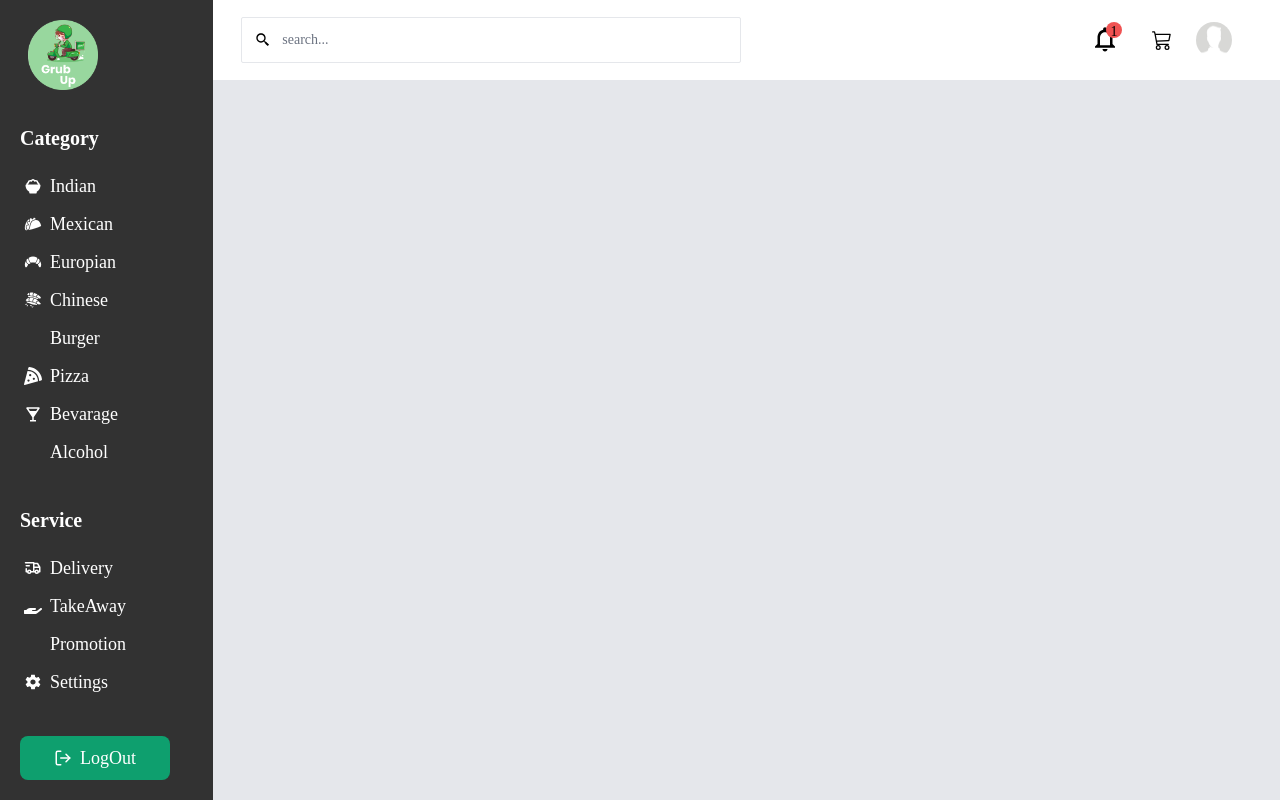
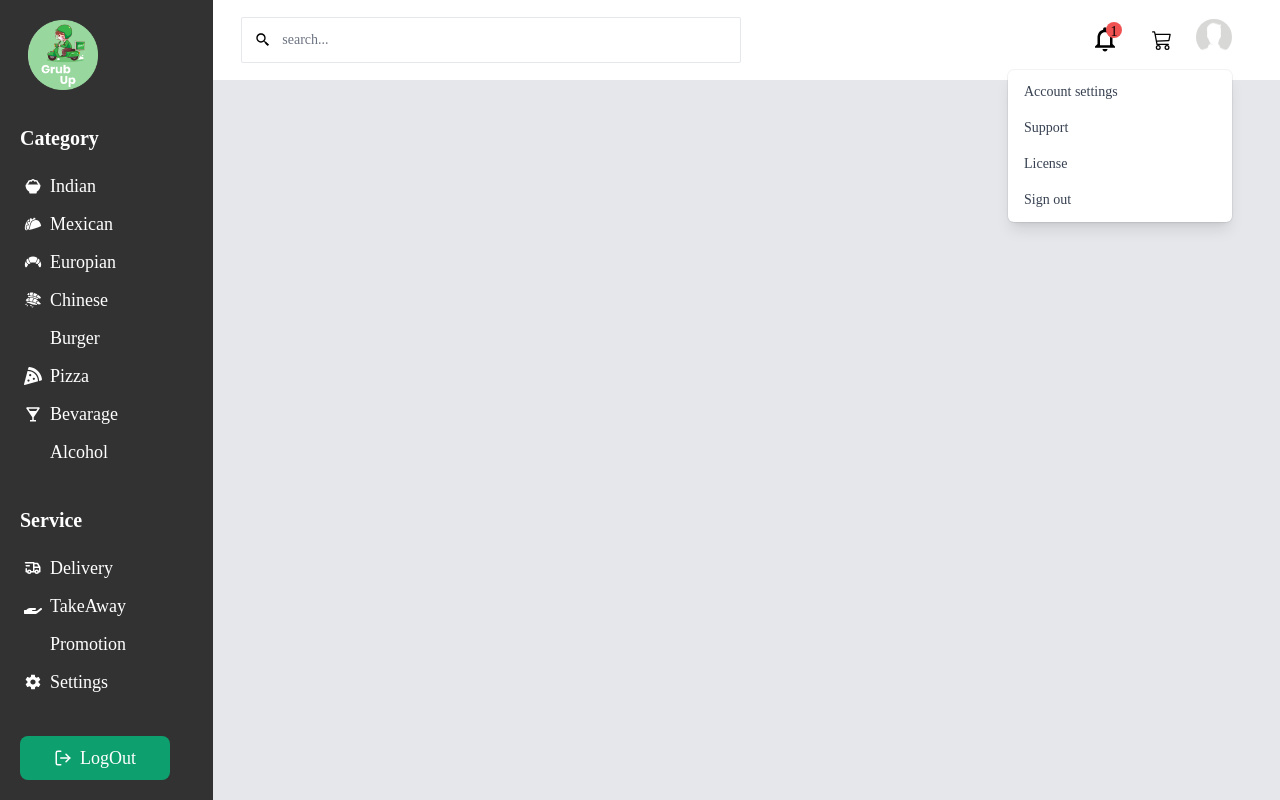
Before and after one commit to Yasith8/Grub-Up-Food-Delivery-Application, a React (Vite) app: page /dashboard in a window 1280 px wide. Both pictures are taken after a click on the button 1213 px from the left and 40 px from the top of the page. Shown: the top 800 px of the page. Built offline with nearby package versions, Linux system fonts and the light colour scheme; some icons are missing.

Commit message:
make dropdown functioing

```diff
--- a/package.json
+++ b/package.json
@@ -10,6 +10,8 @@
     "preview": "vite preview"
   },
   "dependencies": {
+    "@headlessui/react": "^1.7.17",
+    "@heroicons/react": "^2.0.18",
     "axios": "^1.5.1",
     "body-parser": "^1.20.2",
     "express": "^4.18.2",
--- a/src/User/UserDashBoard.jsx
+++ b/src/User/UserDashBoard.jsx
@@ -1,4 +1,4 @@
-import React from 'react'
+import React, { Fragment, useState } from 'react'
 import Category from './Category';
 import '../User/UserDashboard.css'
 
@@ -20,6 +20,7 @@ import {IoMdSettings} from "react-icons/io";
 import {FiLogOut} from "react-icons/fi";
 import {MdOutlineNotificationsNone} from "react-icons/md";
 import {BsCart3} from "react-icons/bs";
+
 
 
 function UserDashBoard() {
@@ -50,6 +51,8 @@ function UserDashBoard() {
       navigate('/')
     }
   }
+
+  const [logP,setLogP]=useState(false);
 
 
   return (
@@ -85,10 +88,37 @@ function UserDashBoard() {
             </div>
           <input type="text" id="email-address-icon" class="bg-white border border-gray-200 text-gray-900 text-sm rounded-sm focus:ring-green-500 focus:border-green-500 block w-[500px] pl-10 p-3  dark:bg-gray-700 dark:border-gray-600 dark:placeholder-gray-400 dark:text-white dark:focus:ring-green-500 dark:focus:border-green-500" placeholder="search..."/>
         </div>
-        <div className='flex pr-5'>
+        <div className='flex pr-5 items-center'>
                     <button className='text-[30px] relative top-[7px] px-2'><MdOutlineNotificationsNone/><div className='bg-red-500 w-4 h-4 relative -top-8 left-4 rounded-2xl text-sm'>1</div></button>
                     <button className='text-[20px] px-6'><BsCart3/></button>
-                    <button><img src={profileImg} className='w-9 h-9 rounded-full' /></button>
+                   {/*  <button><img src={profileImg} className='w-9 h-9 rounded-full' /></button> */}
+
+
+                    {/* Profile Navbar Start */}
+
+                    <div class="relative inline-block text-left">
+                          <div>
+                            <button type="button"
+                            onClick={() => (logP===false)?setLogP(true):setLogP(false)}
+                            class="w-full justify-center rounded-md bg-white  text-sm font-semibold text-gray-900  hover:bg-gray-50">
+                                  <img src={profileImg} className='w-9 h-9 rounded-full' />
+                            </button>
+                          </div>
+
+
+                         <div class={`${(logP==true)?'':'hidden'} absolute right-0 z-10 mt-2 w-56 origin-top-right rounded-md bg-white shadow-lg ring-1 ring-black ring-opacity-5 focus:outline-none`} role="menu" aria-orientation="vertical" aria-labelledby="menu-button" tabindex="-1">
+                           <div class="py-1" role="none">
+
+                             <a href="#" class="text-gray-700 hover:bg-green-300 block px-4 py-2 text-sm" role="menuitem" tabindex="-1" id="menu-item-0">Account settings</a>
+                             <a href="#" class="text-gray-700 hover:bg-green-300 block px-4 py-2 text-sm" role="menuitem" tabindex="-1" id="menu-item-1">Support</a>
+                             <a href="#" class="text-gray-700 hover:bg-green-300 block px-4 py-2 text-sm" role="menuitem" tabindex="-1" id="menu-item-2">License</a>
+                            <button type="submit" class="text-gray-700 hover:bg-green-300 block w-full px-4 py-2 text-left text-sm" role="menuitem" tabindex="-1" id="menu-item-3" onClick={logoutHandler}>Sign out</button>
+
+                           </div>
+                         </div>
+                       </div>
+
+                    {/* Profile Navbar end*/}
         </div>
         </div>
         {/* search bar end */}
```
Also changed, not shown: 1 other file (tests, documents, lock files or other folders).
